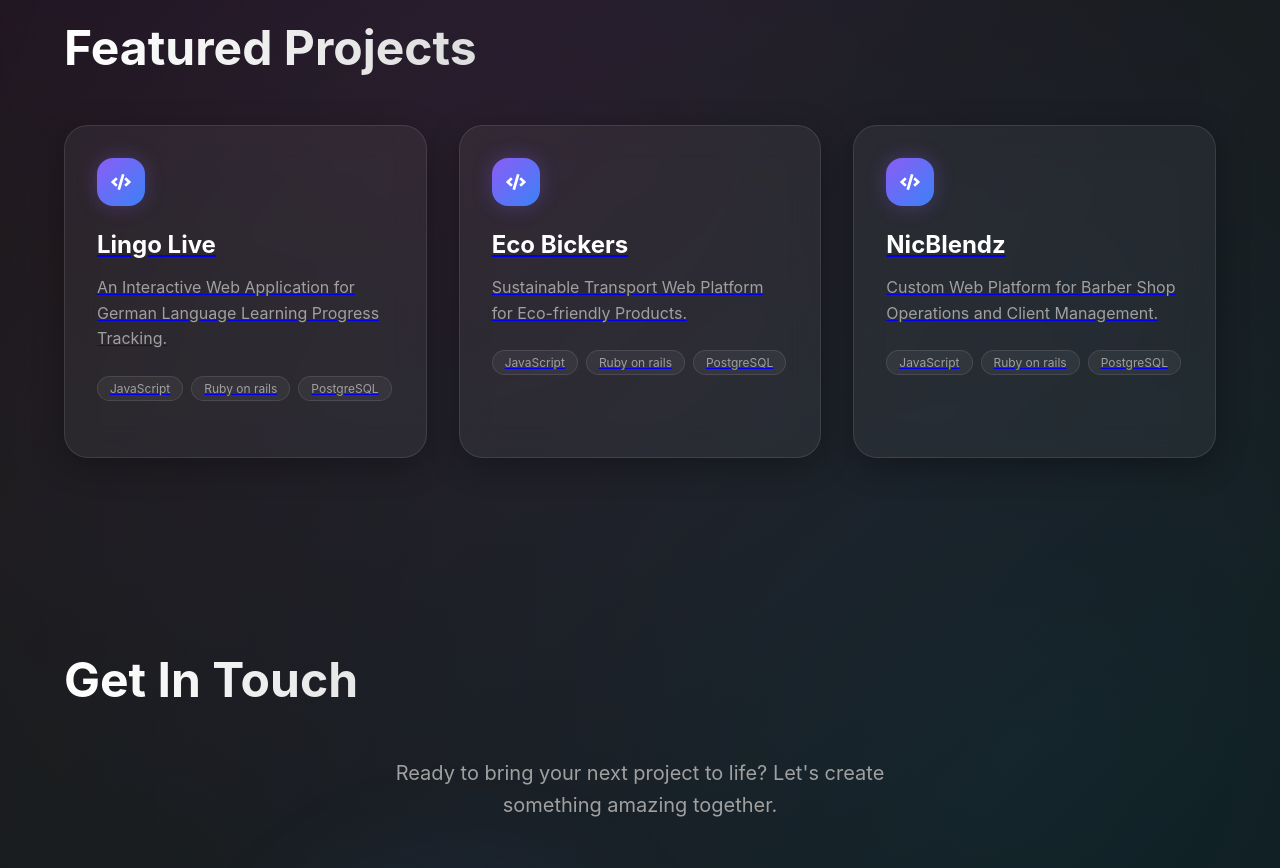
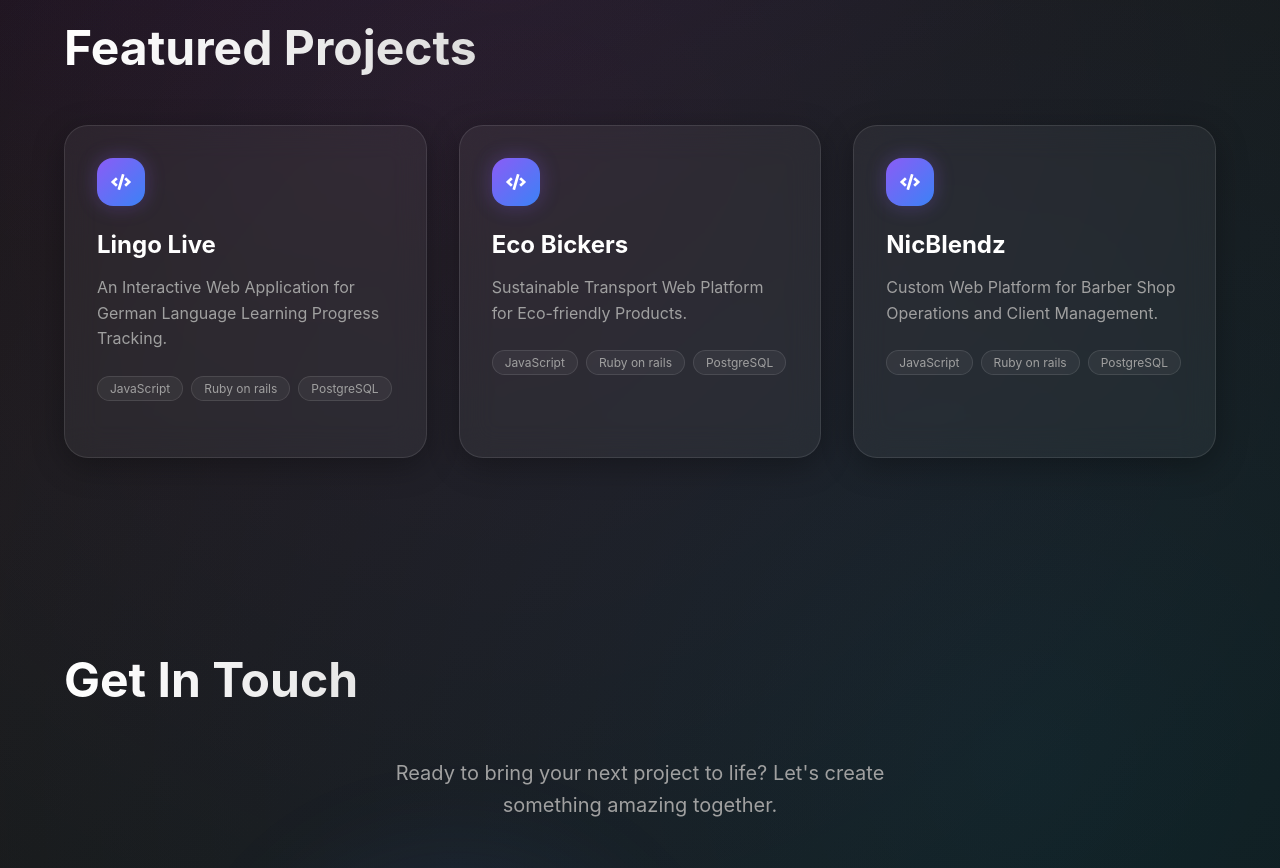
Before and after one commit to Shakar-Hassan/my-portfolio, a React (Vite) app: page / in a window 1280 px wide. Shown: the part 1620-2488 px from the top of the page. Built offline with nearby package versions, Linux system fonts and the light colour scheme.

Commit message:
cards underlin

```diff
--- a/src/styles/components/UI/Projects.css
+++ b/src/styles/components/UI/Projects.css
@@ -20,6 +20,8 @@
   backdrop-filter: blur(1rem);
   border: 1px solid var(--glass-border);
   box-shadow: var(--glass-shadow);
+  text-decoration: none;
+  color: inherit;
 }
 
 .project-bg-gradient {
```
